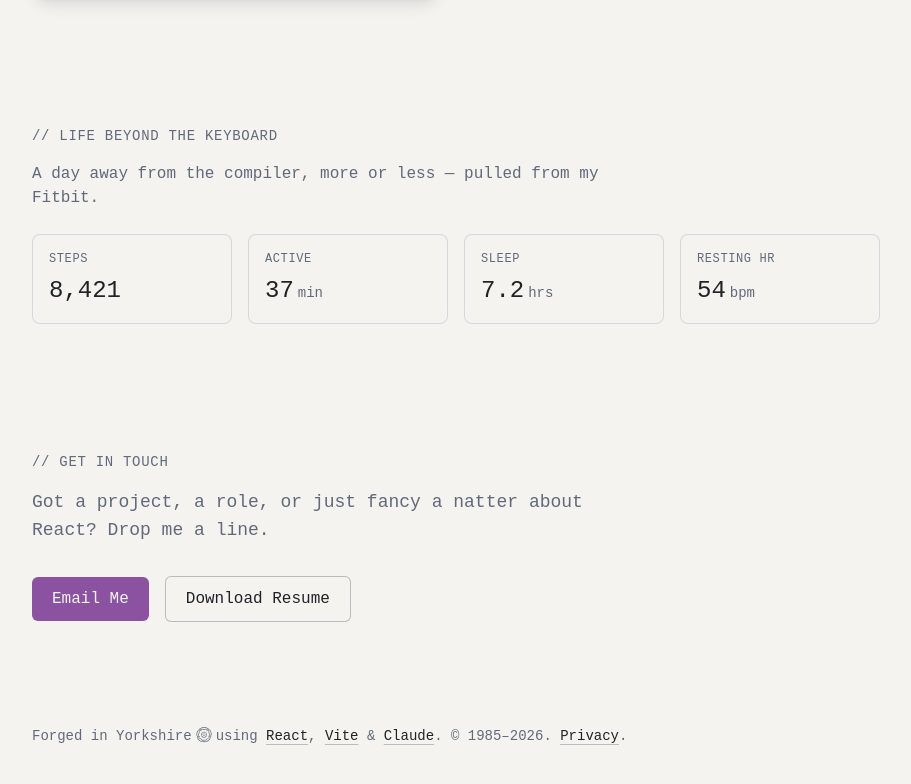
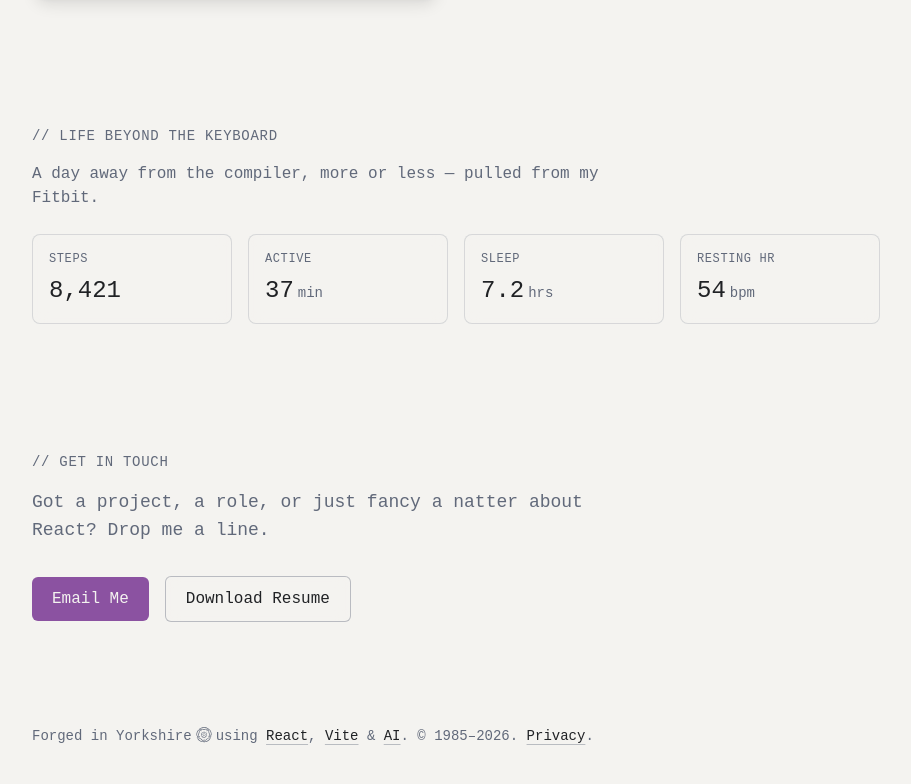
Before and after one commit to jonnyhaynes/jonnyhaynes-web, a React (Vite) app: page / in a window 1280 px wide. Shown: the part 3589-4373 px from the top of the page, without its empty margins (184-1095 px from the left). Built offline with nearby package versions, Linux system fonts and the light colour scheme; no server answers; a web font is replaced by a local one.

Commit message:
[ai-assisted] Footer: change Claude → AI
Co-authored-by: CommandCodeBot <noreply@commandcode.ai>

```diff
--- a/src/components/Footer.tsx
+++ b/src/components/Footer.tsx
@@ -23,7 +23,7 @@ export function Footer() {
         </a>{' '}
         &amp;{' '}
         <a href="https://claude.com/claude-code" className={LINK}>
-          Claude
+          AI
         </a>
         . &copy; 1985&ndash;{year}.{' '}
         <Link to="/privacy" className={LINK}>
```
